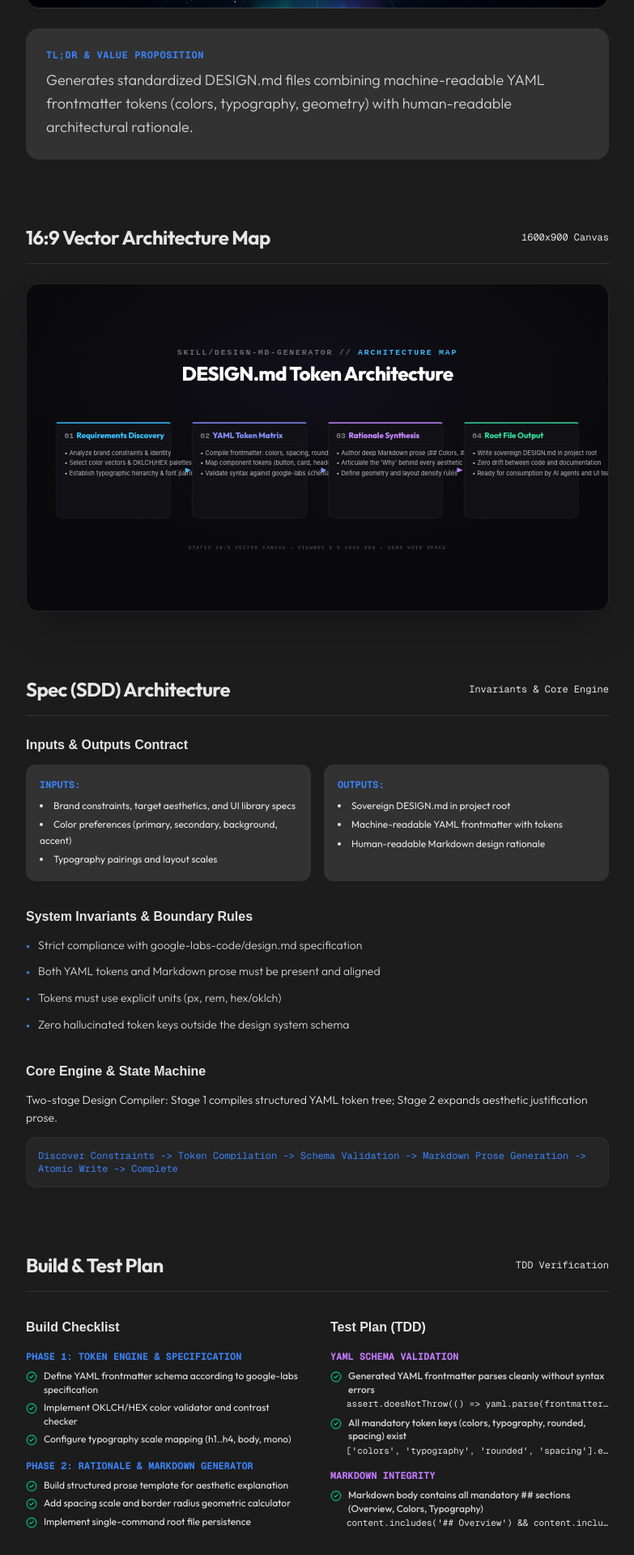
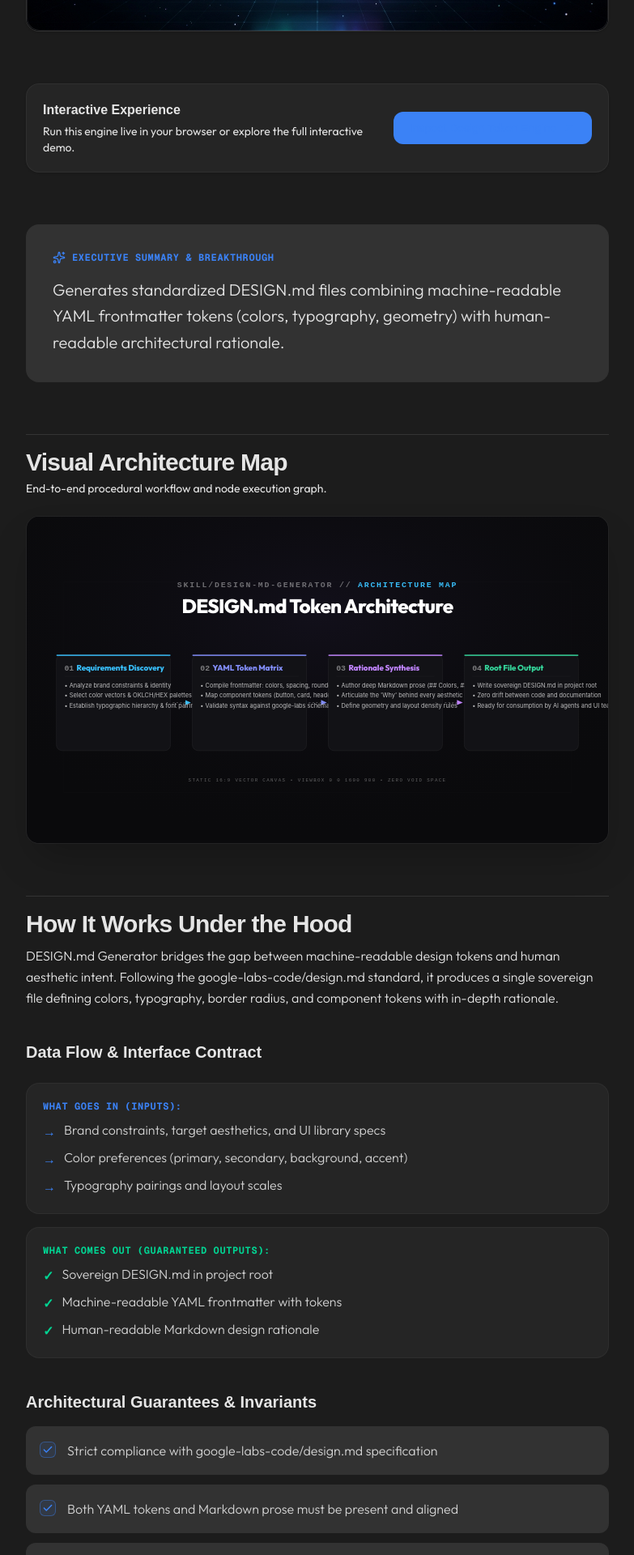
Before and after one commit to alimkhalelov/personal-website-telos, a Next.js app: page /projects/design-md-generator in a window 1280 px wide. Shown: the part 820-2740 px from the top of the page at 81% size, without its empty margins (248-1031 px from the left). Built offline with nearby package versions, Linux system fonts and the light colour scheme.

Commit message:
feat: redesign project details page to single-column readable essay format with square checkboxes and natural language headings

```diff
--- a/src/app/projects/[slug]/page.tsx
+++ b/src/app/projects/[slug]/page.tsx
@@ -4,9 +4,12 @@ import Link from "next/link";
 import {
   ArrowLeft,
   ArrowUpRight,
-  CheckCircle2,
+  Check,
   Play,
-  BookOpen
+  Sparkles,
+  Layers,
+  ShieldCheck,
+  Cpu
 } from "lucide-react";
 import { getProjectBySlug, getAllProjects } from "@/lib/projects-data";
 import { GenerativeThumbnail } from "@/components/projects/generative-thumbnail";
@@ -46,9 +49,9 @@ export default async function ProjectDetailPage({ params }: ProjectPageProps) {
   }
 
   return (
-    <main className="max-w-3xl mx-auto px-6 py-16 sm:py-24 flex flex-col gap-16 w-full">
-      {/* Navigation Top Bar */}
-      <div className="flex items-center justify-between border-b border-border pb-6">
+    <main className="max-w-3xl mx-auto px-6 py-12 sm:py-20 flex flex-col gap-16 w-full">
+      {/* 1. Breadcrumb Top Bar */}
+      <nav className="flex items-center justify-between border-b border-border pb-6">
         <Link
           href="/projects"
           className="inline-flex items-center gap-2 text-sm text-muted-foreground hover:text-foreground transition-colors !no-underline"
@@ -58,7 +61,7 @@ export default async function ProjectDetailPage({ params }: ProjectPageProps) {
           <span>Back to Projects</span>
         </Link>
 
-        <div className="flex items-center gap-5 text-sm">
+        <div className="flex items-center gap-4 text-sm">
           <Link
             href="/wiki"
             className="text-muted-foreground hover:text-accent transition-colors !no-underline"
@@ -66,21 +69,12 @@ export default async function ProjectDetailPage({ params }: ProjectPageProps) {
           >
             Wiki Hub →
           </Link>
-          {project.demoUrl && project.slug !== "presentation" && project.slug !== "styleref" && (
-            <Link
-              href={project.demoUrl}
-              className="font-semibold text-accent hover:underline !no-underline"
-              style={{ fontFamily: "'Google Sans', sans-serif" }}
-            >
-              {project.demoLabel} ↗
-            </Link>
-          )}
         </div>
-      </div>
+      </nav>
 
-      {/* Hero Header (Intentional Functional Minimalism) */}
-      <section className="flex flex-col gap-6">
-        {/* Date, Time Ago, Command */}
+      {/* 2. Article Header */}
+      <header className="flex flex-col gap-5">
+        {/* Date & Command Badge */}
         <div className="flex items-center justify-between text-sm text-muted-foreground">
           <div className="flex items-center gap-2">
             <time style={{ fontFamily: "'Google Sans', sans-serif" }}>
@@ -91,13 +85,13 @@ export default async function ProjectDetailPage({ params }: ProjectPageProps) {
               {project.timeAgo}
             </span>
           </div>
-          <span className="text-xs font-mono font-bold text-accent bg-accent/10 px-2.5 py-0.5 rounded-full border border-accent/20">
+          <span className="text-xs font-mono font-bold text-accent bg-accent/10 px-3 py-1 rounded-full border border-accent/20">
             {project.command}
           </span>
         </div>
 
-        {/* Main Title & Headline */}
-        <div className="flex flex-col gap-2">
+        {/* Title & Editorial Subtitle */}
+        <div className="flex flex-col gap-3">
           <h1
             className="text-3xl sm:text-5xl font-bold tracking-tight text-foreground leading-[1.15]"
             style={{ fontFamily: "'Google Sans', sans-serif" }}
@@ -108,59 +102,88 @@ export default async function ProjectDetailPage({ params }: ProjectPageProps) {
             {project.headline}
           </p>
         </div>
+      </header>
 
-        {/* Visual Banner */}
-        <div className="relative aspect-[16/9] w-full rounded-2xl overflow-hidden border border-border/80 bg-card shadow-sm">
+      {/* 3. High-Impact 16:9 YouTube-Style Thumbnail */}
+      <figure className="relative aspect-video w-full rounded-2xl overflow-hidden border border-border/80 bg-card shadow-sm">
         <GenerativeThumbnail
           theme={project.generativeTheme}
           command={project.command}
           title={project.title}
         />
+      </figure>
+
+      {/* 4. Live Demo Launch Action (If Applicable) */}
+      {project.demoUrl && (
+        <div className="flex items-center justify-between p-5 rounded-2xl bg-card border border-border/80 shadow-sm">
+          <div className="flex flex-col gap-1">
+            <span className="text-base font-bold text-foreground" style={{ fontFamily: "'Google Sans', sans-serif" }}>
+              Interactive Experience
+            </span>
+            <span className="text-sm text-muted-foreground">
+              Run this engine live in your browser or explore the full interactive demo.
+            </span>
           </div>
+          <Link
+            href={project.demoUrl}
+            className="inline-flex items-center gap-2 px-5 py-2.5 rounded-xl bg-accent text-white font-medium text-sm hover:opacity-90 transition-opacity !no-underline shrink-0"
+            style={{ fontFamily: "'Google Sans', sans-serif" }}
+          >
+            <span>{project.demoLabel}</span>
+            <ArrowUpRight className="w-4 h-4" />
+          </Link>
+        </div>
+      )}
 
-        {/* TL;DR Narrative Block */}
-        <div className="p-6 rounded-2xl bg-muted/20 border border-border/60 flex flex-col gap-2">
-          <span className="text-xs font-mono font-bold uppercase tracking-wider text-accent">
-            TL;DR & Value Proposition
-          </span>
-          <p className="text-base sm:text-lg text-foreground/90 leading-relaxed font-light">
+      {/* 5. TL;DR & Core Proposition */}
+      <section className="flex flex-col gap-4 p-6 sm:p-8 rounded-2xl bg-muted/20 border border-border/70">
+        <div className="flex items-center gap-2 text-accent text-xs font-mono font-bold uppercase tracking-wider">
+          <Sparkles className="w-4 h-4" />
+          <span>Executive Summary &amp; Breakthrough</span>
+        </div>
+        <p className="text-lg sm:text-xl text-foreground font-light leading-relaxed">
           {project.tldr}
         </p>
-        </div>
       </section>
 
-      {/* Embedded Live Demos (If Applicable) */}
+      {/* 6. Embedded Interactive Canvas (If Applicable) */}
       {project.slug === "presentation" && (
-        <section id="demo" className="flex flex-col gap-6 pt-4">
-          <div className="flex items-center justify-between border-b border-border pb-4">
-            <h2 className="text-2xl font-bold tracking-tight text-foreground">
-              Interactive Deck Demo
+        <section id="demo" className="flex flex-col gap-6 pt-4 border-t border-border">
+          <div className="flex flex-col gap-1">
+            <h2 className="text-2xl sm:text-3xl font-bold tracking-tight text-foreground" style={{ fontFamily: "'Google Sans', sans-serif" }}>
+              Interactive Presentation Deck
             </h2>
-            <span className="text-xs font-mono text-muted-foreground">Keys: [←] [→] [S] [F]</span>
+            <p className="text-sm text-muted-foreground">
+              Use your keyboard arrow keys [←] [→] or press [S] to toggle presenter notes.
+            </p>
           </div>
           <PresentationDemo />
         </section>
       )}
 
       {project.slug === "styleref" && (
-        <section id="demo" className="flex flex-col gap-6 pt-4">
-          <div className="flex items-center justify-between border-b border-border pb-4">
-            <h2 className="text-2xl font-bold tracking-tight text-foreground">
-              Visual Styles Gallery
+        <section id="demo" className="flex flex-col gap-6 pt-4 border-t border-border">
+          <div className="flex flex-col gap-1">
+            <h2 className="text-2xl sm:text-3xl font-bold tracking-tight text-foreground" style={{ fontFamily: "'Google Sans', sans-serif" }}>
+              Visual Styles &amp; Prompt Matrix
             </h2>
-            <span className="text-xs font-mono text-muted-foreground">19 Curated Styles</span>
+            <p className="text-sm text-muted-foreground">
+              Explore 19 curated generative art styles with instant prompt copying.
+            </p>
           </div>
           <StyleRefGalleryView />
         </section>
       )}
 
-      {/* 16:9 Skill Visualizer Vector Architecture */}
-      <section className="flex flex-col gap-6 pt-4">
-        <div className="flex items-center justify-between border-b border-border pb-4">
-          <h2 className="text-2xl font-bold tracking-tight text-foreground">
-            16:9 Vector Architecture Map
+      {/* 7. Visual Architecture Map (16:9 Vector Canvas) */}
+      <section className="flex flex-col gap-6 pt-4 border-t border-border">
+        <div className="flex flex-col gap-1">
+          <h2 className="text-2xl sm:text-3xl font-bold tracking-tight text-foreground" style={{ fontFamily: "'Google Sans', sans-serif" }}>
+            Visual Architecture Map
           </h2>
-          <span className="text-xs font-mono text-muted-foreground">1600x900 Canvas</span>
+          <p className="text-sm text-muted-foreground">
+            End-to-end procedural workflow and node execution graph.
+          </p>
         </div>
 
         <SkillVisualizerCanvas
@@ -170,97 +193,123 @@ export default async function ProjectDetailPage({ params }: ProjectPageProps) {
         />
       </section>
 
-      {/* Spec-Driven Development (SDD) Architectural Invariants */}
-      <section className="flex flex-col gap-6 pt-4">
-        <div className="flex items-center justify-between border-b border-border pb-4">
-          <h2 className="text-2xl font-bold tracking-tight text-foreground">
-            Spec (SDD) Architecture
+      {/* 8. System Architecture & Design Guarantees (Single-Column Article Section) */}
+      <section className="flex flex-col gap-10 pt-4 border-t border-border">
+        <div className="flex flex-col gap-2">
+          <h2 className="text-2xl sm:text-3xl font-bold tracking-tight text-foreground" style={{ fontFamily: "'Google Sans', sans-serif" }}>
+            How It Works Under the Hood
           </h2>
-          <span className="text-xs font-mono text-muted-foreground">Invariants & Core Engine</span>
+          <p className="text-base text-muted-foreground leading-relaxed font-light">
+            {project.overview}
+          </p>
         </div>
 
-        <div className="flex flex-col gap-8 text-sm">
-          {/* Inputs & Outputs Contract */}
-          <div className="flex flex-col gap-3">
-            <h3 className="text-base font-bold text-foreground" style={{ fontFamily: "'Google Sans', sans-serif" }}>
-              Inputs & Outputs Contract
+        {/* Interface Contract (Inputs & Outputs in 1 Clean Column) */}
+        <div className="flex flex-col gap-6">
+          <h3 className="text-xl font-bold text-foreground" style={{ fontFamily: "'Google Sans', sans-serif" }}>
+            Data Flow &amp; Interface Contract
           </h3>
-            <div className="grid grid-cols-1 sm:grid-cols-2 gap-4">
-              <div className="p-4 rounded-xl bg-muted/20 border border-border/60 flex flex-col gap-2">
-                <span className="text-xs font-mono font-bold uppercase text-accent">Inputs:</span>
-                <ul className="list-disc list-inside space-y-1 text-muted-foreground text-xs leading-relaxed">
+
+          <div className="flex flex-col gap-4">
+            {/* Inputs */}
+            <div className="p-5 rounded-2xl bg-card border border-border/70 flex flex-col gap-2">
+              <span className="text-xs font-mono font-bold uppercase tracking-wider text-accent">
+                What Goes In (Inputs):
+              </span>
+              <ul className="space-y-1.5 text-base text-foreground/90 leading-relaxed font-light">
                 {project.specSDD.inputs.map((inp, i) => (
-                    <li key={i}>{inp}</li>
+                  <li key={i} className="flex items-start gap-2.5">
+                    <span className="text-accent font-bold mt-0.5">→</span>
+                    <span>{inp}</span>
+                  </li>
                 ))}
               </ul>
             </div>
-              <div className="p-4 rounded-xl bg-muted/20 border border-border/60 flex flex-col gap-2">
-                <span className="text-xs font-mono font-bold uppercase text-accent">Outputs:</span>
-                <ul className="list-disc list-inside space-y-1 text-muted-foreground text-xs leading-relaxed">
+
+            {/* Outputs */}
+            <div className="p-5 rounded-2xl bg-card border border-border/70 flex flex-col gap-2">
+              <span className="text-xs font-mono font-bold uppercase tracking-wider text-emerald-400">
+                What Comes Out (Guaranteed Outputs):
+              </span>
+              <ul className="space-y-1.5 text-base text-foreground/90 leading-relaxed font-light">
                 {project.specSDD.outputs.map((out, i) => (
-                    <li key={i}>{out}</li>
+                  <li key={i} className="flex items-start gap-2.5">
+                    <span className="text-emerald-400 font-bold mt-0.5">✓</span>
+                    <span>{out}</span>
+                  </li>
                 ))}
               </ul>
             </div>
           </div>
         </div>
 
-          {/* System Invariants */}
+        {/* Architectural Guarantees */}
+        <div className="flex flex-col gap-4">
+          <h3 className="text-xl font-bold text-foreground" style={{ fontFamily: "'Google Sans', sans-serif" }}>
+            Architectural Guarantees &amp; Invariants
+          </h3>
           <div className="flex flex-col gap-3">
-            <h3 className="text-base font-bold text-foreground" style={{ fontFamily: "'Google Sans', sans-serif" }}>
-              System Invariants & Boundary Rules
-            </h3>
-            <ul className="space-y-2 text-foreground/90 leading-relaxed font-light">
             {project.specSDD.invariants.map((inv, i) => (
-                <li key={i} className="flex items-start gap-2.5">
-                  <span className="text-accent font-bold mt-0.5">•</span>
+              <div key={i} className="p-4 rounded-xl bg-muted/20 border border-border/60 flex items-start gap-3.5 text-base text-foreground/90 leading-relaxed font-light">
+                <div className="w-5 h-5 rounded-md border border-accent/40 bg-accent/10 flex items-center justify-center text-accent shrink-0 mt-0.5">
+                  <Check className="w-3.5 h-3.5 stroke-[2.5]" />
+                </div>
                 <span>{inv}</span>
-                </li>
+              </div>
             ))}
-            </ul>
+          </div>
         </div>
 
-          {/* Core Engine & State Machine */}
-          <div className="flex flex-col gap-3">
-            <h3 className="text-base font-bold text-foreground" style={{ fontFamily: "'Google Sans', sans-serif" }}>
-              Core Engine & State Machine
+        {/* Pipeline Lifecycle Narrative */}
+        <div className="flex flex-col gap-4">
+          <h3 className="text-xl font-bold text-foreground" style={{ fontFamily: "'Google Sans', sans-serif" }}>
+            Execution Engine &amp; State Machine
           </h3>
-            <p className="text-muted-foreground leading-relaxed font-light">
+          <p className="text-base text-muted-foreground leading-relaxed font-light">
             {project.specSDD.coreEngine}
           </p>
-            <div className="p-3.5 rounded-xl bg-card border border-border/70 text-xs font-mono text-accent overflow-x-auto">
-              <code>{project.specSDD.stateMachine.join(" \n")}</code>
+          <div className="p-4 rounded-2xl bg-card border border-border/80 flex flex-col gap-2 font-mono text-xs sm:text-sm text-accent">
+            {project.specSDD.stateMachine.map((step, idx) => (
+              <div key={idx} className="flex items-center gap-2">
+                <span className="text-muted-foreground opacity-60">0{idx + 1}.</span>
+                <span>{step}</span>
               </div>
+            ))}
           </div>
         </div>
       </section>
 
-      {/* Build & Test (TDD) Checklists */}
-      <section className="flex flex-col gap-8 pt-4">
-        <div className="flex items-center justify-between border-b border-border pb-4">
-          <h2 className="text-2xl font-bold tracking-tight text-foreground">
-            Build & Test Plan
+      {/* 9. Implementation & Verification Playbook (Single-Column Checklist with Square Checkboxes) */}
+      <section className="flex flex-col gap-10 pt-4 border-t border-border">
+        <div className="flex flex-col gap-2">
+          <h2 className="text-2xl sm:text-3xl font-bold tracking-tight text-foreground" style={{ fontFamily: "'Google Sans', sans-serif" }}>
+            Implementation &amp; Quality Verification
           </h2>
-          <span className="text-xs font-mono text-muted-foreground">TDD Verification</span>
+          <p className="text-base text-muted-foreground leading-relaxed font-light">
+            Step-by-step build milestones and automated test suites verifying production readiness.
+          </p>
         </div>
 
-        <div className="grid grid-cols-1 sm:grid-cols-2 gap-8">
-          {/* Build Phases */}
-          <div className="flex flex-col gap-4">
-            <h3 className="text-base font-bold text-foreground" style={{ fontFamily: "'Google Sans', sans-serif" }}>
-              Build Checklist
+        {/* Build Milestones */}
+        <div className="flex flex-col gap-6">
+          <h3 className="text-xl font-bold text-foreground flex items-center gap-2" style={{ fontFamily: "'Google Sans', sans-serif" }}>
+            <Layers className="w-5 h-5 text-accent" />
+            <span>Build Phases</span>
           </h3>
-            <div className="flex flex-col gap-4">
+
+          <div className="flex flex-col gap-5">
             {project.buildChecklist.map((phase, pIdx) => (
-                <div key={pIdx} className="flex flex-col gap-2">
-                  <h4 className="text-xs font-mono uppercase text-accent font-bold">
+              <div key={pIdx} className="p-5 rounded-2xl bg-card border border-border/70 flex flex-col gap-3">
+                <h4 className="text-sm font-mono font-bold uppercase tracking-wider text-accent">
                   {phase.phase}
                 </h4>
-                  <div className="flex flex-col gap-1.5">
+                <div className="flex flex-col gap-2.5">
                   {phase.tasks.map((task, tIdx) => (
-                      <div key={tIdx} className="flex items-start gap-2 text-xs text-muted-foreground">
-                        <CheckCircle2 className="w-3.5 h-3.5 text-emerald-500 shrink-0 mt-0.5" />
-                        <span className="leading-snug">{task.label}</span>
+                    <div key={tIdx} className="flex items-start gap-3 text-base text-foreground/90 leading-relaxed font-light">
+                      <div className="w-5 h-5 rounded-md border border-emerald-500/40 bg-emerald-500/10 flex items-center justify-center text-emerald-400 shrink-0 mt-0.5">
+                        <Check className="w-3.5 h-3.5 stroke-[2.5]" />
+                      </div>
+                      <span>{task.label}</span>
                     </div>
                   ))}
                 </div>
@@ -269,25 +318,29 @@ export default async function ProjectDetailPage({ params }: ProjectPageProps) {
           </div>
         </div>
 
-          {/* Test Suites */}
-          <div className="flex flex-col gap-4">
-            <h3 className="text-base font-bold text-foreground" style={{ fontFamily: "'Google Sans', sans-serif" }}>
-              Test Plan (TDD)
+        {/* Automated Test Verification */}
+        <div className="flex flex-col gap-6">
+          <h3 className="text-xl font-bold text-foreground flex items-center gap-2" style={{ fontFamily: "'Google Sans', sans-serif" }}>
+            <ShieldCheck className="w-5 h-5 text-purple-400" />
+            <span>Test-Driven Verification Suites</span>
           </h3>
-            <div className="flex flex-col gap-4">
+
+          <div className="flex flex-col gap-5">
             {project.testChecklist.map((suite, sIdx) => (
-                <div key={sIdx} className="flex flex-col gap-2">
-                  <h4 className="text-xs font-mono uppercase text-purple-400 font-bold">
+              <div key={sIdx} className="p-5 rounded-2xl bg-card border border-border/70 flex flex-col gap-3">
+                <h4 className="text-sm font-mono font-bold uppercase tracking-wider text-purple-400">
                   {suite.suite}
                 </h4>
-                  <div className="flex flex-col gap-2">
+                <div className="flex flex-col gap-3">
                   {suite.tests.map((t, tIdx) => (
-                      <div key={tIdx} className="flex flex-col gap-0.5 text-xs">
-                        <div className="flex items-start gap-2 text-foreground/90">
-                          <CheckCircle2 className="w-3.5 h-3.5 text-emerald-500 shrink-0 mt-0.5" />
-                          <span className="leading-snug font-medium">{t.label}</span>
+                    <div key={tIdx} className="flex flex-col gap-1 text-base">
+                      <div className="flex items-start gap-3 text-foreground/90 font-medium">
+                        <div className="w-5 h-5 rounded-md border border-emerald-500/40 bg-emerald-500/10 flex items-center justify-center text-emerald-400 shrink-0 mt-0.5">
+                          <Check className="w-3.5 h-3.5 stroke-[2.5]" />
                         </div>
-                        <code className="text-[11px] font-mono text-muted-foreground ml-5 truncate">
+                        <span>{t.label}</span>
+                      </div>
+                      <code className="text-xs font-mono text-muted-foreground ml-8 pl-0.5">
                         {t.assertion}
                       </code>
                     </div>
@@ -297,13 +350,12 @@ export default async function ProjectDetailPage({ params }: ProjectPageProps) {
             ))}
           </div>
         </div>
-        </div>
       </section>
 
-      {/* Footer Navigation */}
-      <section className="pt-10 border-t border-border flex flex-col gap-4">
+      {/* 10. Footer Navigation: Explore More Projects */}
+      <footer className="pt-10 border-t border-border flex flex-col gap-4">
         <h3 className="text-base font-bold text-foreground" style={{ fontFamily: "'Google Sans', sans-serif" }}>
-          More Projects
+          More Projects &amp; Tools
         </h3>
         <div className="flex flex-col divide-y divide-border">
           {getAllProjects()
@@ -313,7 +365,7 @@ export default async function ProjectDetailPage({ params }: ProjectPageProps) {
               <Link
                 key={other.slug}
                 href={`/projects/${other.slug}`}
-                className="py-3 flex items-center justify-between !no-underline group"
+                className="py-3.5 flex items-center justify-between !no-underline group"
               >
                 <div className="flex items-center gap-3 text-sm">
                   <span className="font-mono text-xs text-accent font-bold w-32 shrink-0">{other.command}</span>
@@ -325,7 +377,7 @@ export default async function ProjectDetailPage({ params }: ProjectPageProps) {
               </Link>
             ))}
         </div>
-      </section>
+      </footer>
     </main>
   );
 }
```
Also changed, not shown: public/thumbnails/minimalist-preview.jpg (added). Lines whose indentation alone changed are shown as unchanged.
